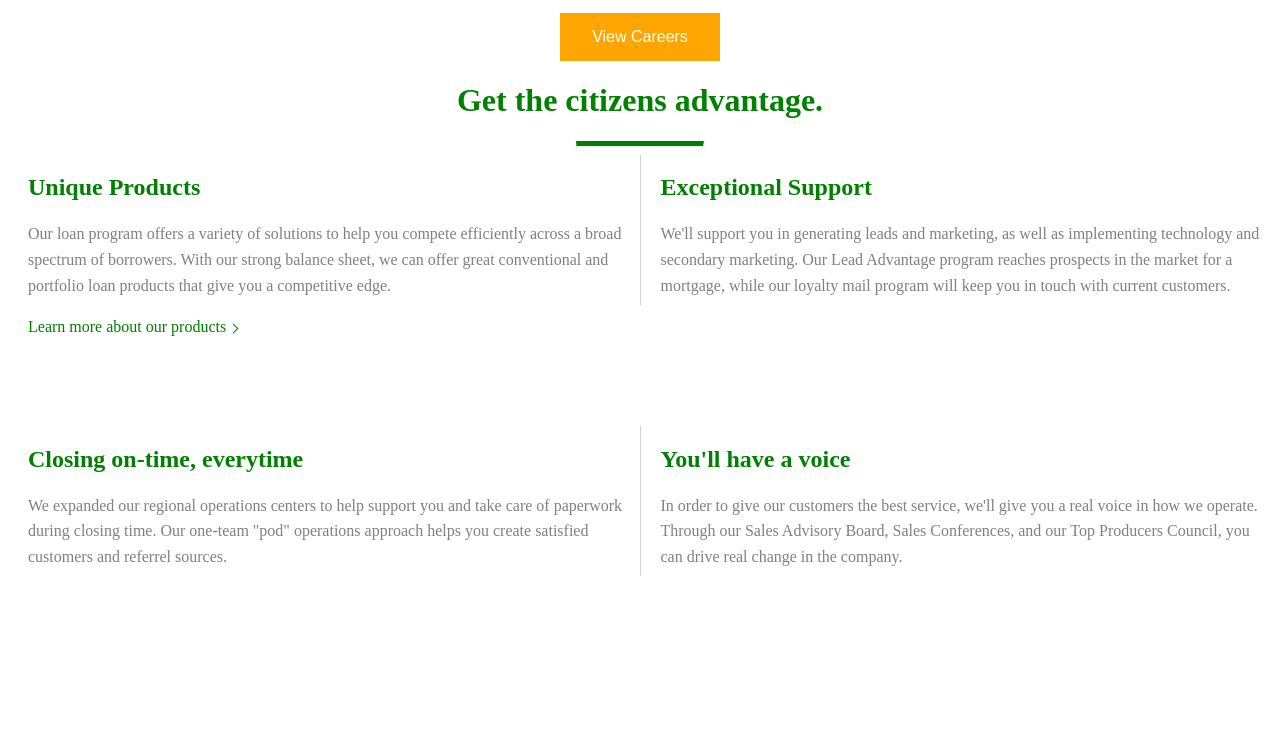
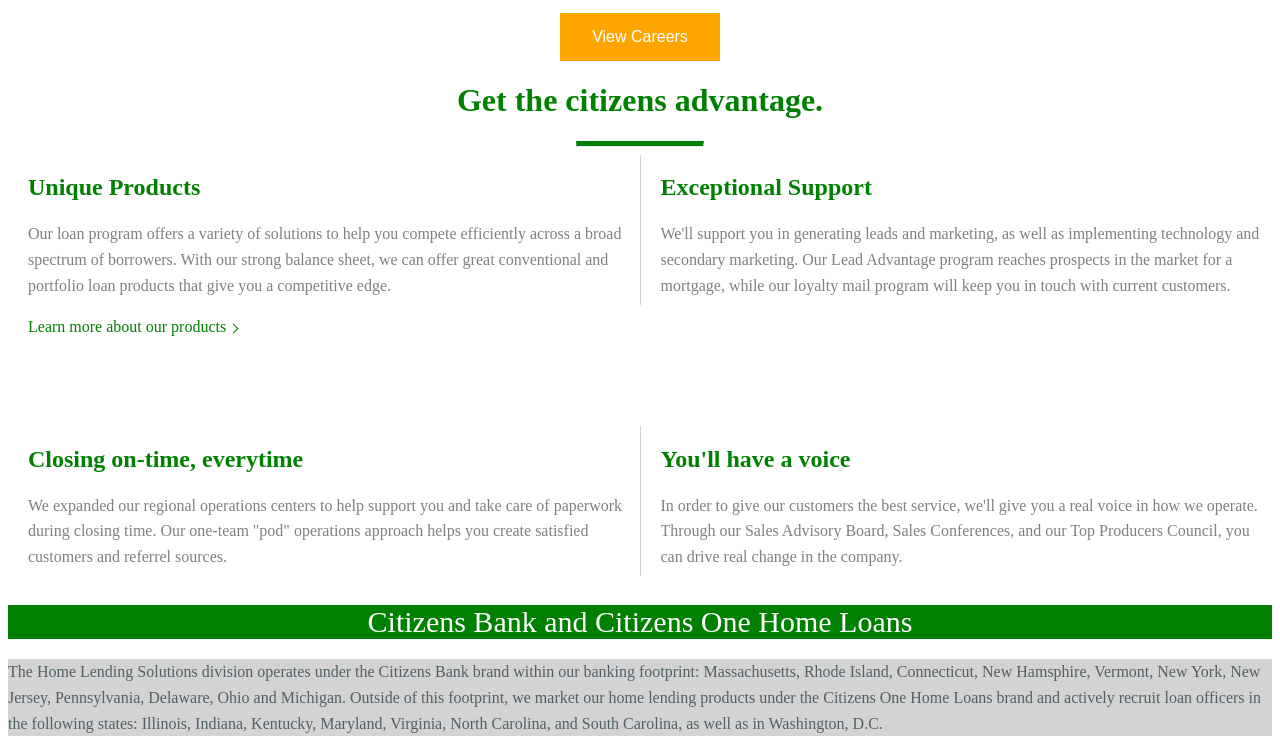
Before and after one commit to umeramalek/Radancy-project, a plain HTML site: page index.html in a window 1280 px wide. Shown: the part 945-1697 px from the top of the page. Before the commit the page ends 1538 px from the top, so only its background shows below. Drawn offline with Linux system fonts and the light colour scheme.

Commit message:
home loan section

```diff
--- a/index.html
+++ b/index.html
@@ -62,5 +62,12 @@
     </div>
 
 
+    <div>
+        <h1 class="homeLoanTitle">Citizens Bank and Citizens One Home Loans</h1>
+        <p class="homeLoanText">The Home Lending Solutions division operates under the Citizens Bank brand within our banking footprint: Massachusetts, Rhode Island, Connecticut, New Hamsphire, Vermont, New York, New Jersey, Pennsylvania, Delaware, Ohio and Michigan. Outside of this footprint, we market our home lending products under the Citizens One Home Loans brand and actively recruit loan officers in the following states: Illinois, Indiana, Kentucky, Maryland, Virginia, North Carolina, and South Carolina, as well as in Washington, D.C. </p>
+
+    </div>
+
+
 </body>
 </html>
--- a/style.css
+++ b/style.css
@@ -101,6 +101,18 @@ hr {
   height: 150px;
 }
 
+.homeLoanTitle {
+  text-align: center;
+  color: white;
+  background-color: green;
+  font-weight: lighter;
+  font-size: 30px;
+}
+
+.homeLoanText {
+  background-color: lightgray;
+}
+
 @media (min-width: 480px) {
   .banner {
     height: 400px;
```
